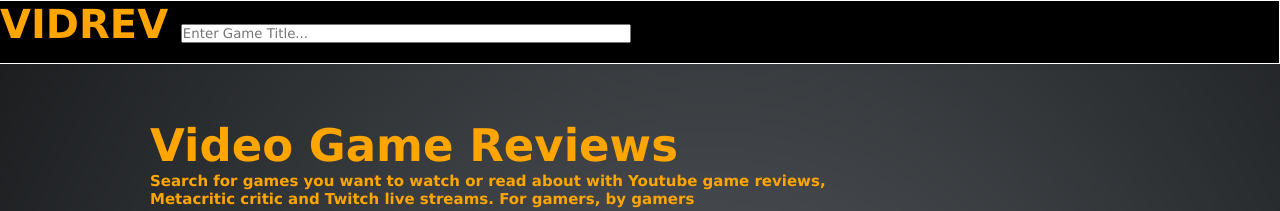
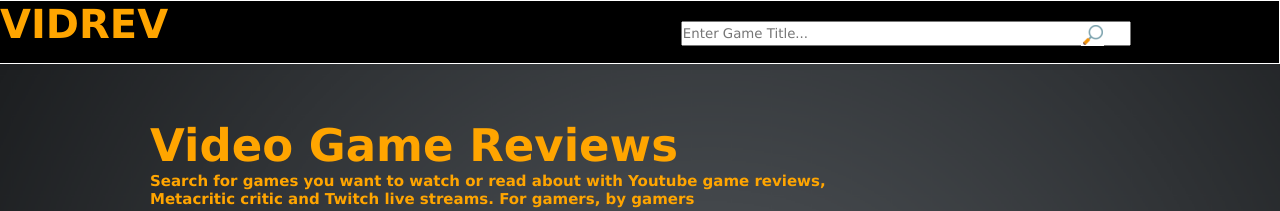
Before and after one commit to shkoo25/VidRev, a website: page public/finalproject.html in a window 1280 px wide. Shown: the top 211 px of the page. Drawn offline with Linux system fonts and the light colour scheme.

Commit message:
Added a magnifying glass to identify the search area

```diff
--- a/public/finalproject.css
+++ b/public/finalproject.css
@@ -51,7 +51,6 @@
 	overflow:scroll;
 	margin-left:86px;
 	display: inline-block;
-	background-color: #2B3031;
 	color:white;
 	font-size:9px;
 	margin-bottom:20px;
@@ -294,9 +293,11 @@ h1{
 }
 
 
-
 .search-box{
-	width:450px;
+	width: 450px;
+    position: relative;
+    height: 25px;
+    margin-left: 500px;
 }
 
 .metacritic-logo{
@@ -308,3 +309,14 @@ h1{
 	height:51px;
 	width:324px;
 }
+
+.footer-container{
+	background-image: url("libs/vidrevbackground.png");) no-repeat center center fixed;
+ 	color:white;
+}
+.searchPic{
+    position: absolute;
+    z-index: 2;
+    margin-left: 900px;
+    margin-top: 8px;
+  }
--- a/public/finalproject.html
+++ b/public/finalproject.html
@@ -12,14 +12,20 @@
 
                   <span class = "header-1"</span>
                   <a ng-href ="#landing">VIDREV</a>
+                  <span class = "searchPic">
+                  <img src = "libs/glass.png"/>
+                  </span>
 
                   <form ng-controller="searchController" ng-submit="submit()" class = "searchArea">
-
+                  <span class = "area">
                   <input type = "textarea" ng-model ="text" placeholder ="Enter Game Title..."
                   name ="title" class = "search-box"/>
+
                   <a ng-href="#results/{{ text }}">
                     <div id="submit-button" input type ="submit"  value = "Submit"> Enter </div>
+
                   </a>
+                  </span>
                 </form>
                 </div>
 
```
Also changed, not shown: public/templates/landing.html (+3 -1 lines), public/libs/glass.png (added).
